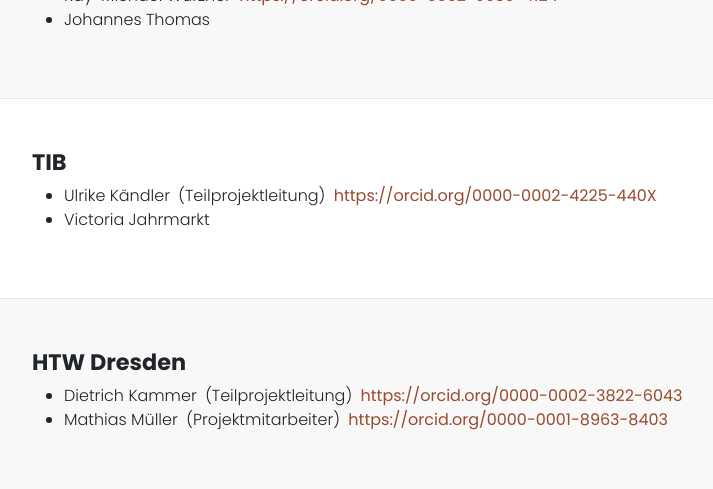
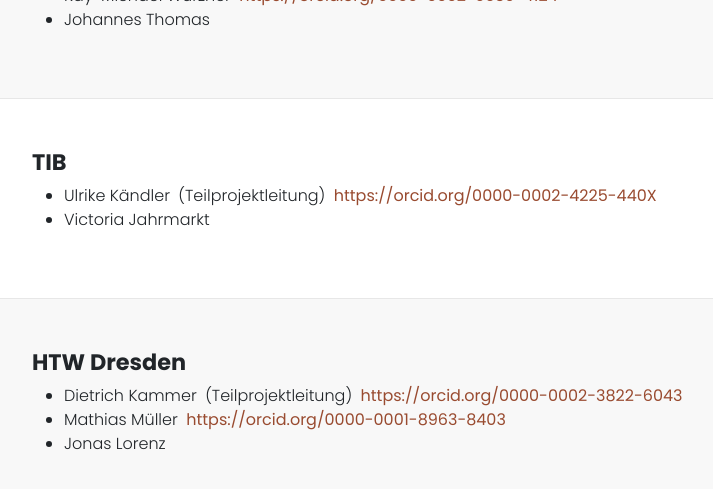
Before and after one commit to panter-project/panter-project.github.io, a Jekyll site: the page built from team.markdown, in a window 1280 px wide and 900 px high, scrolled down 799 px, cut to the strip 0-572 px from the top of the window. Shown: the top 489 px of the strip, without its empty margins (50-763 px from the left). Built offline with Jekyll 4.4.1, drawn with Linux system fonts in a browser that asks for light colours.

Commit message:
update team

```diff
--- a/_team/04-mathias.markdown
+++ b/_team/04-mathias.markdown
@@ -2,5 +2,5 @@
 title: Mathias Müller
 category: HTWD
 orcid: https://orcid.org/0000-0001-8963-8403
-occupation: Projektmitarbeiter
+occupation:
 ---
--- /dev/null
+++ b/_team/12-jonas.markdown
@@ -0,0 +1,6 @@
+---
+title: Jonas Lorenz
+category: HTWD
+orcid:
+occupation:
+---
```
